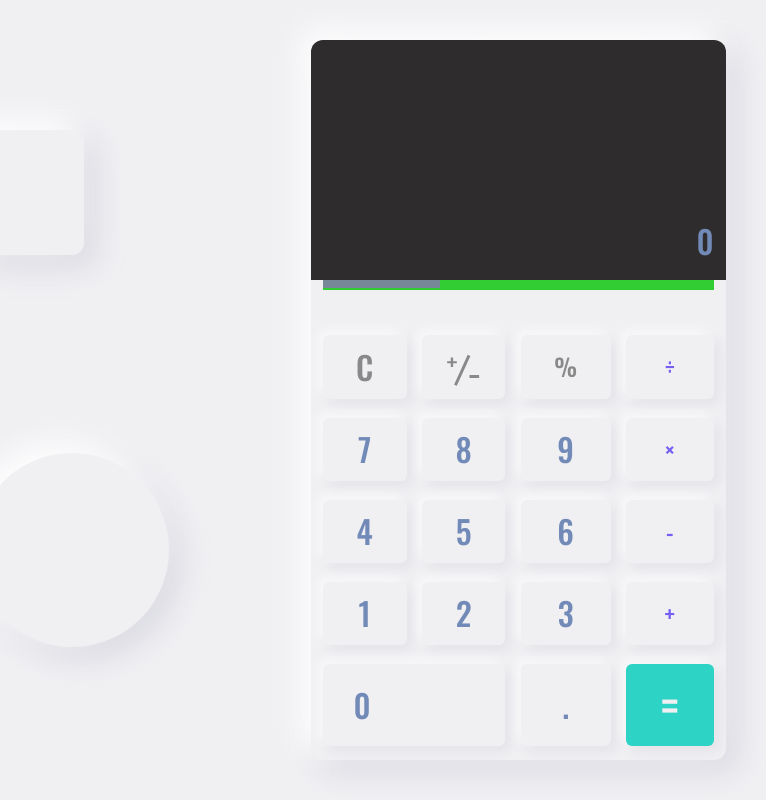
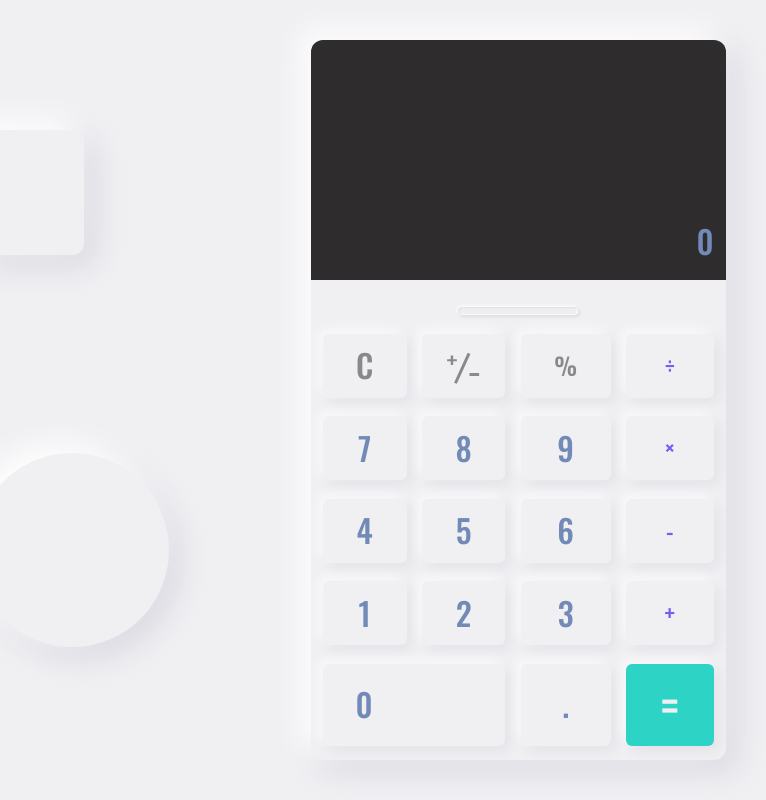
Before and after one commit to suhobski/neumorphic-calculator, a website built with Parcel: page index.html in a window 1280 px wide. Shown: the whole page, without its empty margins (122-888 px from the left). Built offline with nearby package versions, Linux system fonts and the light colour scheme; files whose address does not match are found by name.

Commit message:
feat: keyboard rectangle

```diff
--- a/index.html
+++ b/index.html
@@ -23,7 +23,7 @@
         <p class="display__current-result"></p>
       </div>
       <div class="keyboard">
-        <div class="keyboard__rectangle"><div></div></div>
+        <div class="keyboard__rectangle"><div class="keyboard__rectangle--outer"><div class="keyboard__rectangle--inner"></div></div></div>
         <button class="keyboard__btn keyboard__btn--clear">C</button>
         <button class="keyboard__btn keyboard__btn--plus-minus"></button>
         <button class="keyboard__btn keyboard__btn--percent">%</button>
--- a/src/scss/components/_keyboard.scss
+++ b/src/scss/components/_keyboard.scss
@@ -8,12 +8,31 @@
 
 
   &__rectangle {
-    height: 10px;
+    display: grid;
+    justify-content: center;
+    align-content: end;
+
     grid-column-start: 1;
     grid-column-end: 5;
-
     grid-row-start: 1;
     grid-row-end: 2;
+
+    // background: limegreen;
+
+    &--outer {
+      background: #F0F0F3;
+      box-shadow: -1px -1px 3px #FFFFFF, 1.5px 1.5px 3px rgba(174, 174, 192, 0.4);
+      border-radius: 12px;
+    }
+
+    &--inner {
+      width: 120px;
+      height: 8px;
+
+      background: #EEEEEE;
+      box-shadow: inset -1px -1px 1px rgba(255, 255, 255, 0.7), inset 1px 1px 2px rgba(174, 174, 192, 0.2);
+      border-radius: 12px;
+    }
   }
 
   &__btn {
@@ -60,7 +79,7 @@
 
     &--zero {
       grid-column: 1/3;
-      padding-left: 17%;
+      padding-left: 18%;
       text-align: left;
     }
   }
```
Also changed, not shown: src/style/main.css, 1 other file.
